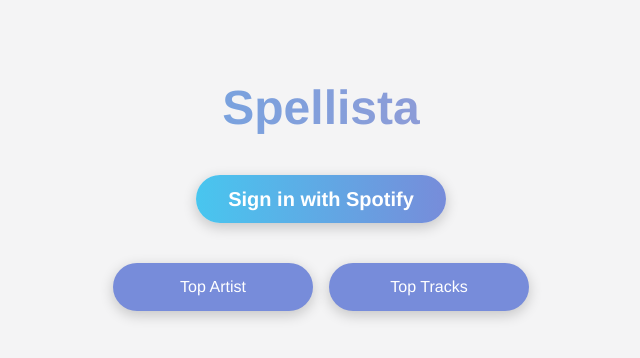
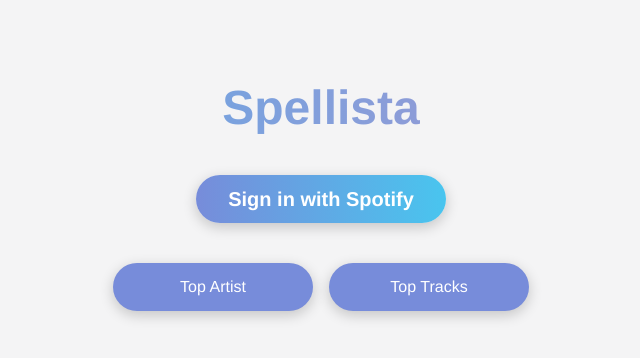
Before and after one commit to t-naganuma/next-spotify-api-tutorial, a Next.js app: page / in a window 1280 px wide. Shown: the top 358 px of the page, without its empty margins (319-959 px from the left). Built offline with nearby package versions, Linux system fonts and the light colour scheme.

Commit message:
style: ボタンhover効果追加

```diff
--- a/styles/components/Button.module.scss
+++ b/styles/components/Button.module.scss
@@ -50,16 +50,29 @@
 }
 
 .login {
-  background-image: linear-gradient(to right, #48c6ef 0%, #778cda 100%);
+  background-image: linear-gradient(to right, #778cda 0%, #48c6ef 51%, #778cda 100%);
+  background-size: 200% auto;
   color: $white;
   font-size: rem(20px);
   font-weight: bold;
+  @include responsive(sm) {
+    transition: background-position .3s ease;
+    &:hover {
+      background-position: right center;
+    }
+  }
 }
 
 .link {
   background-color: #778cda;
   color: $white;
   font-size: rem(16px);
+  @include responsive(sm) {
+    transition: opacity .3s ease;
+    &:hover {
+      opacity: .8;
+    }
+  }
 }
 
 .playlist {
--- a/styles/variables.scss
+++ b/styles/variables.scss
@@ -1,12 +1,12 @@
 /*-------------------
 Base Color
 -------------------*/
-$primary-color: #3d5A85;
+$primary-color: #445db8;
 $secondary-color: #057490;
 $bg-color: #f4f4f5;
 $accent-color: #dfbb49;
 $white: #fff;
 $content-color: #425894;
-$sub-content-color: #7593ce;
+$sub-content-color: #778cda;
 $text-color: #333333;
 $border-color: #dcdcdc;
```
